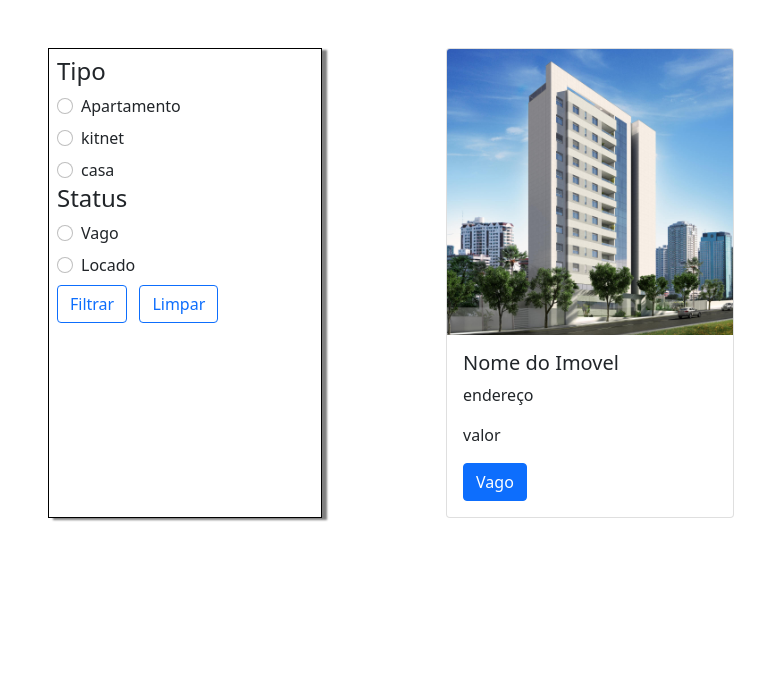
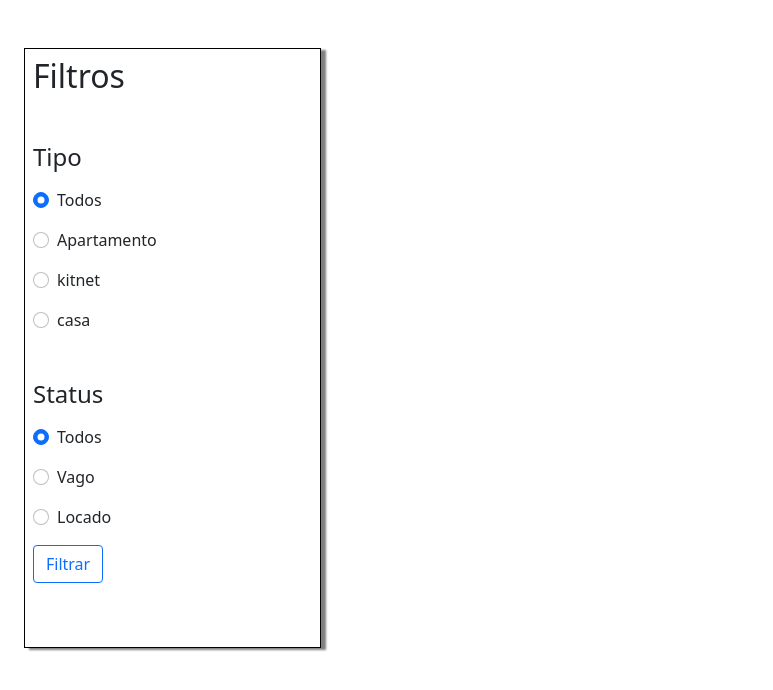
Before and after one commit to EdsonLMarques/Desafio_Inatel, a Django app: template imobiliaria/templates/home.html in a window 1280 px wide. Shown: the part 56-746 px from the top of the page, without its empty margins (0-773 px from the left). Run offline with Django 3.2, Linux system fonts and the light colour scheme; the template is opened without the code that fills it, so the values that code supplies are empty; some libraries are stand-ins or nearby versions.

Commit message:
finalização Filtro  - Bloqueio de link em caso de imovel alugado - Ajustes pagina

```diff
--- a/imobiliaria/imobiliaria/static/style.css
+++ b/imobiliaria/imobiliaria/static/style.css
@@ -3,4 +3,11 @@
     border-style: solid;
     border-color: black;
     box-shadow: 5px 2px 2px gray;
+    height: 600px;
 }
+
+.imagem-card{
+    object-fit: cover;
+    object-position: 0 80%;
+    height: 200px;
+}
--- a/imobiliaria/imoveis/admin.py
+++ b/imobiliaria/imoveis/admin.py
@@ -1,4 +1,6 @@
 from django.contrib import admin
-from .models import Imovel
+from .models import Imovel, Alugueis
 
-admin.site.register(Imovel)
+modelos = [Imovel, Alugueis]
+
+admin.site.register(modelos)
--- a/imobiliaria/templates/home.html
+++ b/imobiliaria/templates/home.html
@@ -4,43 +4,52 @@
 {% include 'partials/_header.html' %}
 <main class="d-flex flex-row position-relative">
     <!-- menu lateral -->
-    <div class="w-25 mt-5 mx-5 p-2 backgrund-menu">
-        <form>
-            <div>
+    <div class="w-25 mt-5 mx-4 p-2 backgrund-menu">
+        <h2>Filtros</h2>
+        <form class="" method="post">
+            {% csrf_token %}
+            <div class="my-5">
                 <h4>Tipo</h4>
-                <div class="form-check mt-2">
-                    <input class="form-check-input" type="radio" name="tipo1" value="tipo1">
-                    <label class="form-check-label" for="tipo1">Apartamento</label>
+                <div class="form-check mt-3">
+                    <input class="form-check-input" type="radio" name="tipo" value="tipo1" checked>
+                    <label class="form-check-label" for="tipo1">Todos</label>
                 </div>
-                <div class="form-check mt-2">
-                    <input class="form-check-input" type="radio" name="tipo1" value="tipo2">
-                    <label class="form-check-label" for="tipo2">kitnet</label>
+                <div class="form-check mt-3">
+                    <input class="form-check-input" type="radio" name="tipo" value="tipo2">
+                    <label class="form-check-label" for="tipo2">Apartamento</label>
                 </div>
-                <div class="form-check mt-2">
-                    <input class="form-check-input" type="radio" name="tipo1" value="tipo3">
-                    <label class="form-check-label" for="tipo3">casa</label>
+                <div class="form-check mt-3">
+                    <input class="form-check-input" type="radio" name="tipo" value="tipo3">
+                    <label class="form-check-label" for="tipo3">kitnet</label>
+                </div>
+                <div class="form-check mt-3">
+                    <input class="form-check-input" type="radio" name="tipo" value="tipo4">
+                    <label class="form-check-label" for="tipo4">casa</label>
                 </div>
             </div>
-
-            <div>
+            <div class="my-5">
                 <h4>Status</h4>
-                <div class="form-check mt-2">
-                    <input class="form-check-input" type="radio" name="vago1" value="vago1">
-                    <label class="form-check-label" for="vago1">Vago</label>
+                <div class="form-check mt-3 ">
+                    <input class="form-check-input" type="radio" name="vago" value="vago1" checked>
+                    <label class="form-check-label" for="vago1">Todos</label>
                 </div>
-                <div class="form-check mt-2">
-                    <input class="form-check-input" type="radio" name="vago1" value="vago2">
-                    <label class="form-check-label" for="vago2">Locado</label>
+                <div class="form-check mt-3 ">
+                    <input class="form-check-input" type="radio" name="vago" value="vago2">
+                    <label class="form-check-label" for="vago2">Vago</label>
                 </div>
-                <div class="mt-2">
-                    <button class="btn btn-outline-primary me-2" type="submit">Filtrar</button>
-                    <button class="btn btn-outline-primary" type="reset">Limpar</button>
+                <div class="form-check mt-3">
+                    <input class="form-check-input" type="radio" name="vago" value="vago3">
+                    <label class="form-check-label" for="vago3">Locado</label>
                 </div>
+                <div class="mt-3">
+                    <button class="btn btn-outline-primary me-2" type="submit" id="filtrar">Filtrar</button>
+                </div>
+            </div>
         </form>
     </div>
-    </div>
+
     <!-- imóveis -->
-    <div class="w-75 mt-5 mx-5">
+    <div class="w-75 mt-5 mx-4">
         <div class="container">
             <div class="row">
                 <!-- no django é só copiar o texto abaixo que ele se reorganizar sozinho -->
@@ -49,37 +58,27 @@
                 <div class="col">
                     <div class="card mx-3 mb-3" style="width: 18rem;">
                         {% if imovel.foto_imovel == '' %}
-                        <img class="card-img-top" src="{% static 'img/apartamento.jpg' %}" alt="">
+                        <img class="card-img-top imagem-card" src="{% static 'img/apartamento.jpg' %}" alt="">
                         {% else %}
-                        <img class="card-img-top" src="{{ imovel.foto_imovel.url }}" alt="teste">
+                        <img class="card-img-top imagem-card" src="{{ imovel.foto_imovel.url }}" alt="teste">
                         {% endif %}
 
                         <div class="card-body">
-                            <h5 class="card-title">{{imovel.codigo}}</h5>
-                            <p class="card-text">{{imovel.endereco}}</p>
-                            <p class="card-text">{{imovel.valor}}</p>
+                            <h5 class="card-title">Cod: {{imovel.codigo}}</h5>
+                            <p class="card-text">End: {{imovel.endereco}}</p>
+                            <p class="card-text">R${{imovel.valor}},00</p>
                             <!-- botao vermelho caso ja estiver desligado e escrito Locado-->
                             <!-- Caso estiver livre, botao azul e escrito Vago -->
-                            <a href="{% url 'imovel' imovel.id %}" class="btn btn-primary">Alugar</a>
+                            {% if imovel.status == False %}
+                                <a href="{% url 'imovel' imovel.id %}" class="btn btn-primary">Alugar</a>
+                            {% else %}
+                                <a href="" class="btn btn-danger">Alugado</a>
+                            {% endif %}
                         </div>
                     </div>
                 </div>
                 {% endfor %}
                 {% endif %}
-                <div class="col">
-                    <div class="card mx-3" style="width: 18rem;">
-                        <img src="{% static 'img/apartamento.jpg' %}" class="card-img-top" alt="...">
-                        <div class="card-body">
-                            <h5 class="card-title">Nome do Imovel</h5>
-                            <p class="card-text">endereço</p>
-                            <p class="card-text">valor</p>
-                            <!-- botao vermelho caso ja estiver desligado e escrito Locado-->
-                            <!-- Caso estiver livre, botao azul e escrito Vago -->
-                            <a href="#" class="btn btn-primary">Vago</a>
-                        </div>
-                    </div>
-                </div>
-
             </div>
         </div>
     </div>
```
Also changed, not shown: imobiliaria/imoveis/views.py (+45 -5 lines), imobiliaria/media/fotos/09/01/2022/Apartamento-decorado-em-sp1.jpg (added), imobiliaria/media/fotos/09/01/2022/ap_17.jpg (added), imobiliaria/media/fotos/09/01/2022/apartamento-2-3-4-quartos.jpg (added), imobiliaria/media/fotos/09/01/2022/download.jpg (added), imobiliaria/media/fotos/09/01/2022/download_qMI26lv.jpg (added), imobiliaria/media/fotos/09/01/2022/original-f6761ad4df0a26d3ed2cdf9d7d34d893-1024x682.jpeg (added), imobiliaria/media/fotos/09/01/2022/original-f6761ad4df0a26d3ed2cdf9d7d34d893-1024x682_aCSMck6.jpeg (added), readme.txt (added).
